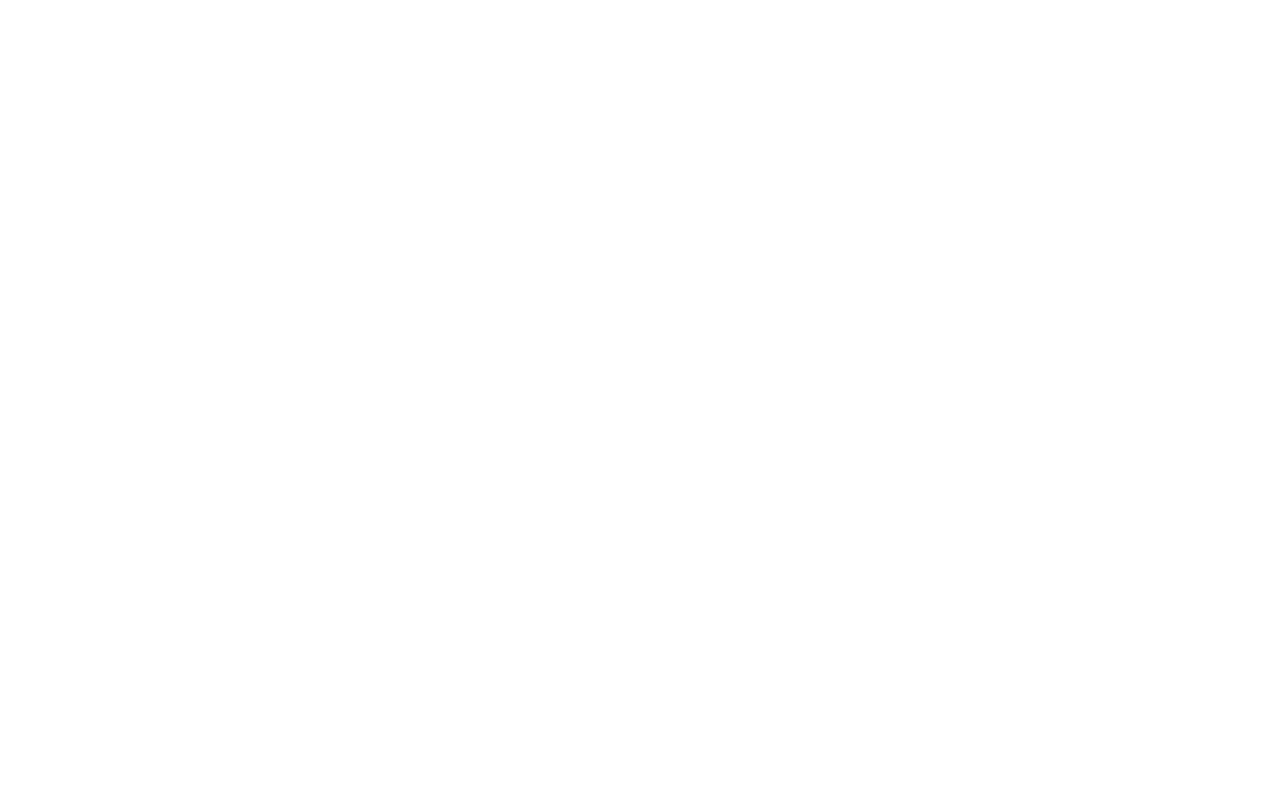
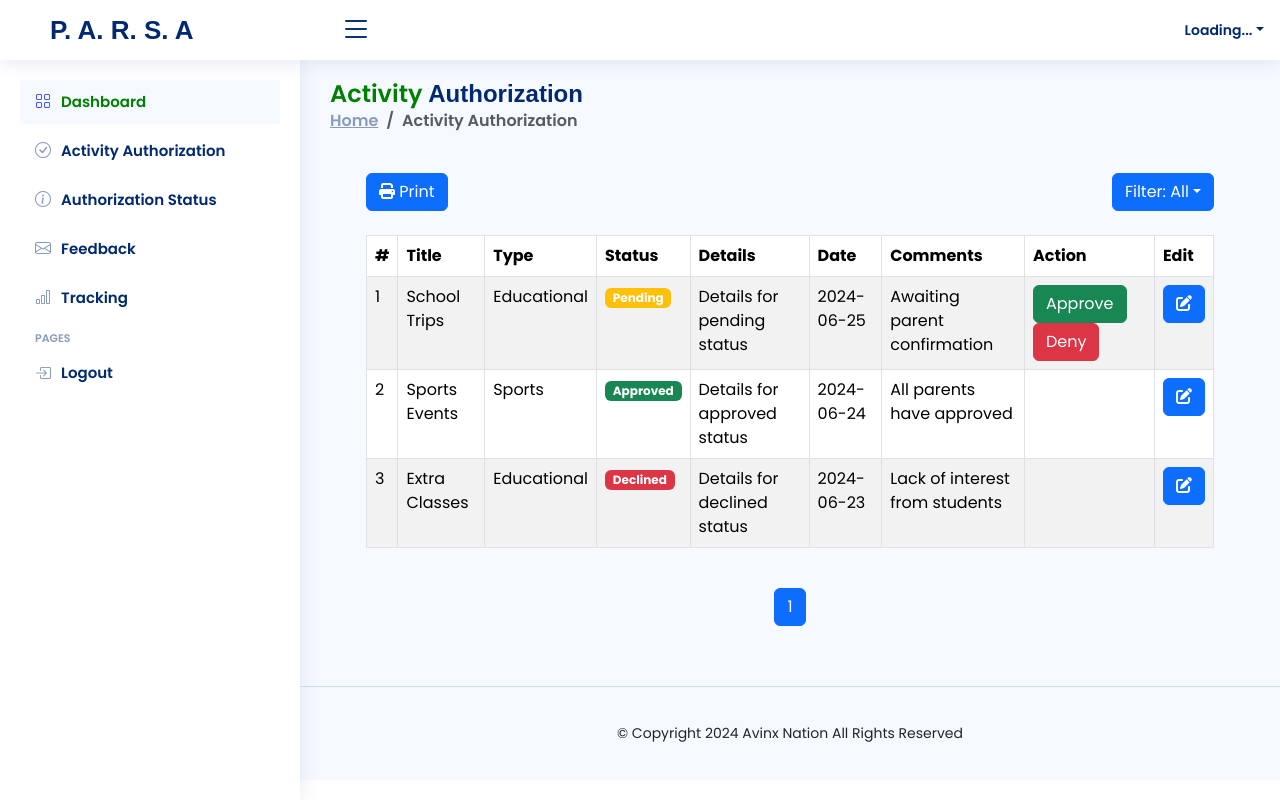
Before and after one commit to 56radius/P.A.R.S.A, a React (Create React App) app: page /status in a window 1280 px wide. Before the commit this address had no page. Built offline with nearby package versions, Linux system fonts and the light colour scheme; no server answers.

Commit message:
Authorization status screen

```diff
--- a/src/App.js
+++ b/src/App.js
@@ -10,6 +10,7 @@
 //importimng dashboard components
 import DashboardScreen from "./components/Dashboard/DashboardScreen.js";
 import ActivityAuthorizationScreen from "./components/Dashboard/ActivityAuthorizationScreen.js";
+import AuthorizationStatusScreen from "./components/Dashboard/AuthorizationStatusScreen.js";
 
 function App() {
   const [showSplash, setShowSplash] = useState(true);
@@ -33,6 +34,7 @@
           <Route path="/register" element={<SignupScreen />} />
           <Route path="/dashboard" element={<DashboardScreen />} />
           <Route path="/activity" element={<ActivityAuthorizationScreen />} />
+          <Route path="/status" element={<AuthorizationStatusScreen />} />
         </Routes>
       </div>
     </Router>
--- a/src/components/Dashboard/ActivityAuthorizationScreen.js
+++ b/src/components/Dashboard/ActivityAuthorizationScreen.js
@@ -3,12 +3,33 @@
 import Sidebar from "../Elements/Sidebar";
 
 function ActivityAuthorizationScreen() {
-  // Sample data for activity authorizations with status
+  // Sample data for activity authorizations with initial status as Pending
   const [authorizations, setAuthorizations] = useState([
     { id: 1, title: "School Trips", status: "Pending" },
-    { id: 2, title: "Sports Events", status: "Approved" },
-    { id: 3, title: "Extra Classes", status: "Declined" },
+    { id: 2, title: "Sports Events", status: "Pending" },
+    { id: 3, title: "Extra Classes", status: "Pending" },
+    { id: 4, title: "Field Trip", status: "Pending" },
+    { id: 5, title: "Music Concert", status: "Pending" },
+    { id: 6, title: "Dance Competition", status: "Pending" },
+    { id: 7, title: "Science Fair", status: "Pending" },
+    { id: 8, title: "Art Exhibition", status: "Pending" },
+    { id: 9, title: "Community Service", status: "Pending" },
+    { id: 10, title: "Coding Workshop", status: "Pending" },
+    { id: 11, title: "Chess Tournament", status: "Pending" },
+    { id: 12, title: "Robotics Club", status: "Pending" },
   ]);
+
+  // Pagination state
+  const [currentPage, setCurrentPage] = useState(1);
+  const itemsPerPage = 6; // Number of items per page
+
+  // Logic to calculate pagination
+  const indexOfLastItem = currentPage * itemsPerPage;
+  const indexOfFirstItem = indexOfLastItem - itemsPerPage;
+  const currentItems = authorizations.slice(indexOfFirstItem, indexOfLastItem);
+
+  // Function to handle page change
+  const paginate = (pageNumber) => setCurrentPage(pageNumber);
 
   // Function to handle approval action
   const handleApprove = (id) => {
@@ -55,7 +76,7 @@
 
         <section className="section">
           <div className="row">
-            {authorizations.map((auth) => (
+            {currentItems.map((auth) => (
               <div key={auth.id} className="col-xxl-4 col-md-6">
                 <div className="card info-card authorization-card">
                   <div className="card-body">
@@ -123,6 +144,19 @@
               </div>
             ))}
           </div>
+
+          {/* Pagination */}
+          <nav className="mt-4">
+            <ul className="pagination justify-content-center">
+              {Array.from({ length: Math.ceil(authorizations.length / itemsPerPage) }, (_, index) => (
+                <li key={index} className={`page-item ${currentPage === index + 1 ? 'active' : ''}`}>
+                  <button onClick={() => paginate(index + 1)} className="page-link">
+                    {index + 1}
+                  </button>
+                </li>
+              ))}
+            </ul>
+          </nav>
         </section>
       </main>
 
--- /dev/null
+++ b/src/components/Dashboard/AuthorizationStatusScreen.js
@@ -0,0 +1,230 @@
+import React, { useState } from "react";
+import { Table, Badge, Button, Dropdown, DropdownButton } from "react-bootstrap";
+import Headerbar from "../Elements/Headerbar";
+import Sidebar from "../Elements/Sidebar";
+import '@fortawesome/fontawesome-free/css/all.css'; // Import Font Awesome CSS
+
+function AuthorizationStatusScreen() {
+  // Sample data for authorization status
+  const [authorizations, setAuthorizations] = useState([
+    {
+      id: 1,
+      title: "School Trips",
+      type: "Educational",
+      status: "Pending",
+      details: "Details for pending status",
+      date: "2024-06-25",
+      comments: "Awaiting parent confirmation",
+    },
+    {
+      id: 2,
+      title: "Sports Events",
+      type: "Sports",
+      status: "Approved",
+      details: "Details for approved status",
+      date: "2024-06-24",
+      comments: "All parents have approved",
+    },
+    {
+      id: 3,
+      title: "Extra Classes",
+      type: "Educational",
+      status: "Declined",
+      details: "Details for declined status",
+      date: "2024-06-23",
+      comments: "Lack of interest from students",
+    },
+    // Add more sample data as needed
+  ]);
+
+  // State for category filter
+  const [filter, setFilter] = useState("All");
+
+  // Pagination state
+  const [currentPage, setCurrentPage] = useState(1);
+  const itemsPerPage = 6; // Number of items per page
+
+  // Logic to calculate pagination
+  const indexOfLastItem = currentPage * itemsPerPage;
+  const indexOfFirstItem = indexOfLastItem - itemsPerPage;
+  const filteredAuthorizations = filter === "All" ? authorizations : authorizations.filter(auth => auth.status === filter);
+  const currentItems = filteredAuthorizations.slice(indexOfFirstItem, indexOfLastItem);
+
+  // Function to handle page change
+  const paginate = (pageNumber) => setCurrentPage(pageNumber);
+
+  // Function to handle approval action
+  const handleApprove = (id) => {
+    const updatedAuthorizations = authorizations.map((auth) =>
+      auth.id === id ? { ...auth, status: "Approved" } : auth
+    );
+    setAuthorizations(updatedAuthorizations);
+  };
+
+  // Function to handle denial action
+  const handleDeny = (id) => {
+    const updatedAuthorizations = authorizations.map((auth) =>
+      auth.id === id ? { ...auth, status: "Declined" } : auth
+    );
+    setAuthorizations(updatedAuthorizations);
+  };
+
+  // Function to handle edit action
+  const handleEdit = (id) => {
+    // Logic for handling edit action, e.g., opening a modal to edit the authorization
+    console.log("Edit authorization with id:", id);
+  };
+
+  return (
+    <div style={{ background: "#f6f9ff" }}>
+      {/* Header */}
+      <Headerbar />
+
+      {/* Sidebar */}
+      <Sidebar />
+
+      {/* Main section */}
+      <main id="main" className="main">
+        <div className="pagetitle">
+          <h1>
+            <span style={{ color: "green" }}>Activity</span> Authorization
+          </h1>
+          <nav>
+            <ol className="breadcrumb">
+              <li className="breadcrumb-item">
+                <a href="index.html">Home</a>
+              </li>
+              <li className="breadcrumb-item active">Activity Authorization</li>
+            </ol>
+          </nav>
+        </div>
+
+        <section className="section">
+          <div className="container-fluid">
+            <div className="px-4 py-4">
+              <div className="d-flex justify-content-between align-items-center mb-4">
+                <Button variant="primary">
+                  <i className="fas fa-print"></i> Print
+                </Button>
+                <DropdownButton
+                  id="dropdown-basic-button"
+                  title={`Filter: ${filter}`}
+                  onSelect={(e) => setFilter(e)}
+                >
+                  <Dropdown.Item eventKey="All">All</Dropdown.Item>
+                  <Dropdown.Item eventKey="Pending">Pending</Dropdown.Item>
+                  <Dropdown.Item eventKey="Approved">Approved</Dropdown.Item>
+                  <Dropdown.Item eventKey="Declined">Declined</Dropdown.Item>
+                </DropdownButton>
+              </div>
+              <div className="table-responsive">
+                <Table striped bordered hover>
+                  <thead>
+                    <tr>
+                      <th>#</th>
+                      <th>Title</th>
+                      <th>Type</th>
+                      <th>Status</th>
+                      <th>Details</th>
+                      <th>Date</th>
+                      <th>Comments</th>
+                      <th>Action</th>
+                      <th>Edit</th>
+                    </tr>
+                  </thead>
+                  <tbody>
+                    {currentItems.map((auth, index) => (
+                      <tr key={auth.id}>
+                        <td>{index + 1}</td>
+                        <td>{auth.title}</td>
+                        <td>{auth.type}</td>
+                        <td>
+                          <Badge
+                            bg={
+                              auth.status === "Pending"
+                                ? "warning"
+                                : auth.status === "Approved"
+                                ? "success"
+                                : "danger"
+                            }
+                          >
+                            {auth.status}
+                          </Badge>
+                        </td>
+                        <td>{auth.details}</td>
+                        <td>{auth.date}</td>
+                        <td>{auth.comments}</td>
+                        <td>
+                          {auth.status === "Pending" && (
+                            <>
+                              <Button
+                                variant="success"
+                                className="me-2"
+                                onClick={() => handleApprove(auth.id)}
+                              >
+                                Approve
+                              </Button>
+                              <Button
+                                variant="danger"
+                                onClick={() => handleDeny(auth.id)}
+                              >
+                                Deny
+                              </Button>
+                            </>
+                          )}
+                        </td>
+                        <td>
+                          <Button
+                            variant="primary"
+                            onClick={() => handleEdit(auth.id)}
+                          >
+                            <i className="fas fa-edit"></i>
+                          </Button>
+                        </td>
+                      </tr>
+                    ))}
+                  </tbody>
+                </Table>
+              </div>
+
+              {/* Pagination */}
+              <nav className="mt-4">
+                <ul className="pagination justify-content-center">
+                  {Array.from(
+                    { length: Math.ceil(filteredAuthorizations.length / itemsPerPage) },
+                    (_, index) => (
+                      <li
+                        key={index}
+                        className={`page-item ${
+                          currentPage === index + 1 ? "active" : ""
+                        }`}
+                      >
+                        <button
+                          onClick={() => paginate(index + 1)}
+                          className="page-link"
+                        >
+                          {index + 1}
+                        </button>
+                      </li>
+                    )
+                  )}
+                </ul>
+              </nav>
+            </div>
+          </div>
+        </section>
+      </main>
+
+      {/* Footer */}
+      <footer id="footer" className="footer mt-auto">
+        <div className="container-fluid">
+          <div className="text-center py-3">
+            &copy; Copyright 2024 Avinx Nation All Rights Reserved
+          </div>
+        </div>
+      </footer>
+    </div>
+  );
+}
+
+export default AuthorizationStatusScreen;
--- a/src/components/Elements/Sidebar.js
+++ b/src/components/Elements/Sidebar.js
@@ -65,7 +65,7 @@
           </li>
 
           <li className="nav-item">
-            <a onClick={() => navigate("/authorization-status")} className="nav-link collapsed">
+            <a onClick={() => navigate("/status")} className="nav-link collapsed">
               <i className="bi bi-info-circle"></i>
               <span>Authorization Status</span>
             </a>
--- a/src/components/LoginScreen.js
+++ b/src/components/LoginScreen.js
@@ -22,7 +22,7 @@
         <div className="front">
           <img src={logo} alt="logo" />
           <div className="text">
-            <span className="text-1">Every new friend is a <br /> new adventure</span>
+            <span className="text-1"> Control your Child <br /> New Child</span>
             <span className="text-2">Let's get connected</span>
           </div>
         </div>
```
Also changed, not shown: src/assets/dashboard/assets/css/LoginScreen.css (+6 -6 lines).
